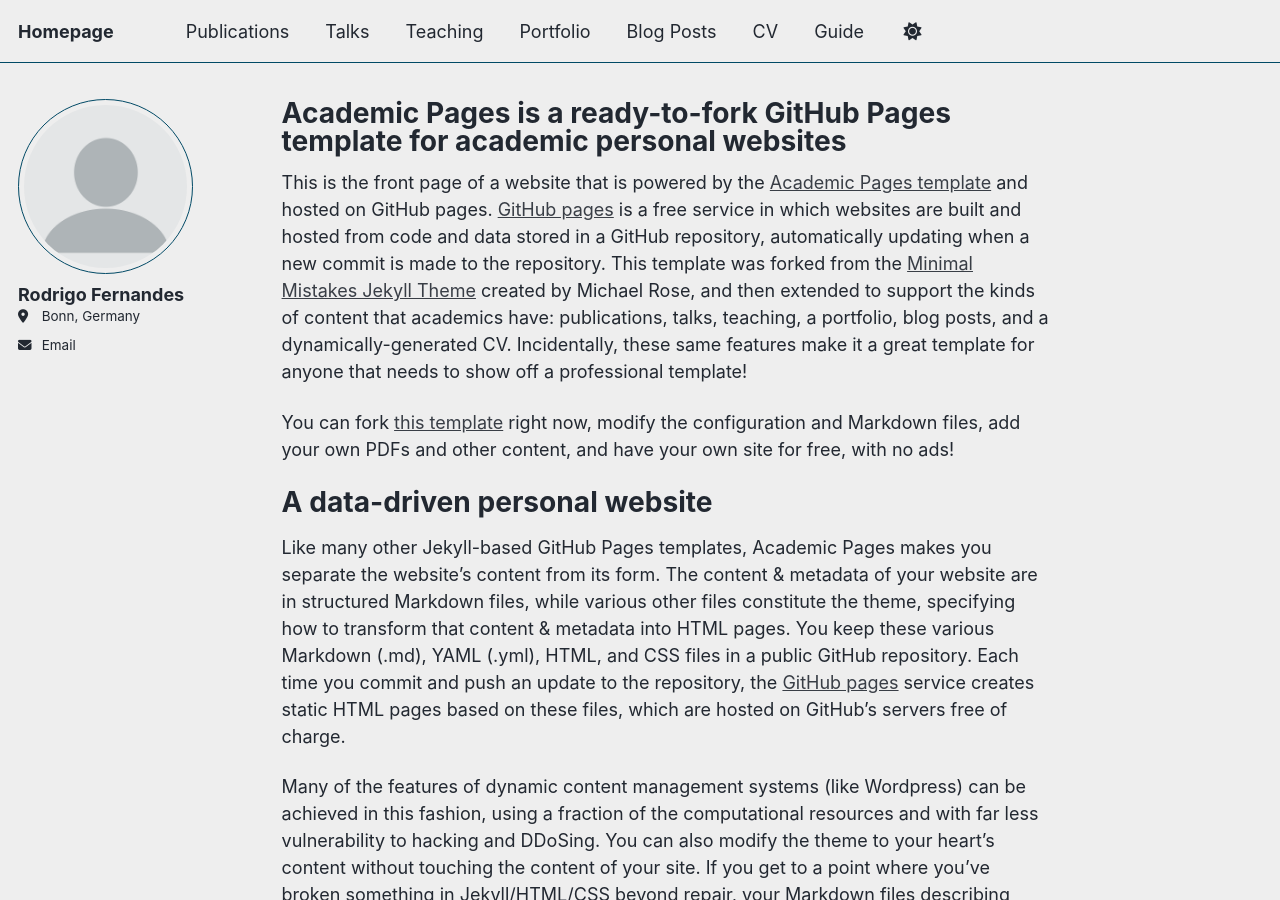
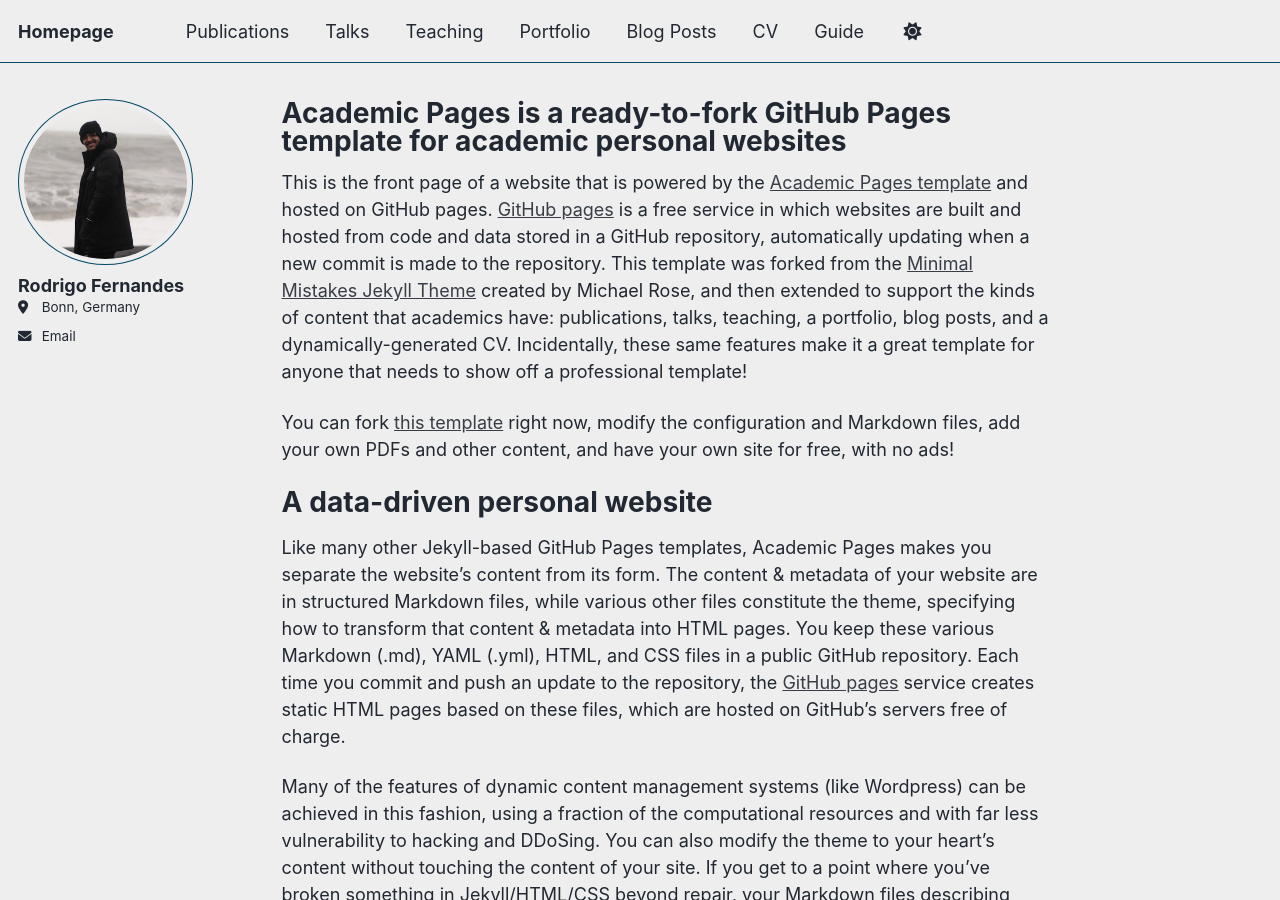
Before and after one commit to fernandes-rodrigo/fernandes-rodrigo.github.io, a Jekyll site: the page built from _pages/about.md, in a window 1280 px wide and 900 px high. Built offline with Jekyll 4.4.1, drawn with Linux system fonts in a browser that asks for light colours; a script that is not in the unit is left out.

Commit message:
Update author avatar in configuration file

```diff
--- a/_config.yml
+++ b/_config.yml
@@ -23,7 +23,7 @@ repository               : "fernandes-rodrigo/fernandes-rodrigo.github.io"
 #               Additional customization can be done by editing /_includes/author-profile.html
 author:
   # Biographic information
-  avatar           : "profile.png"
+  avatar           : "profile_me.png"
   name             : "Rodrigo Fernandes"
   pronouns         : # example: "she/her"
 #  bio              : "Short biography for the left-hand sidebar"
```
